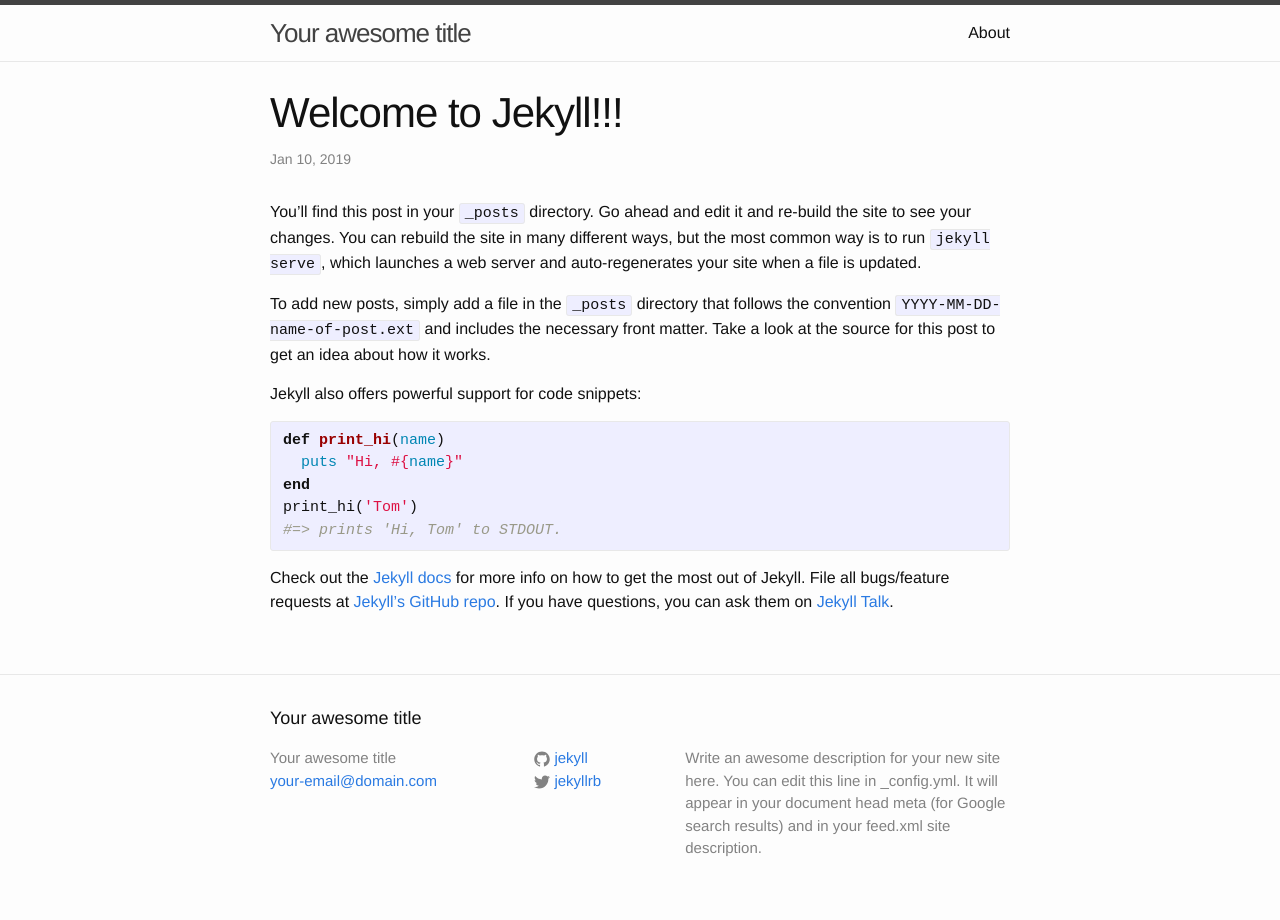
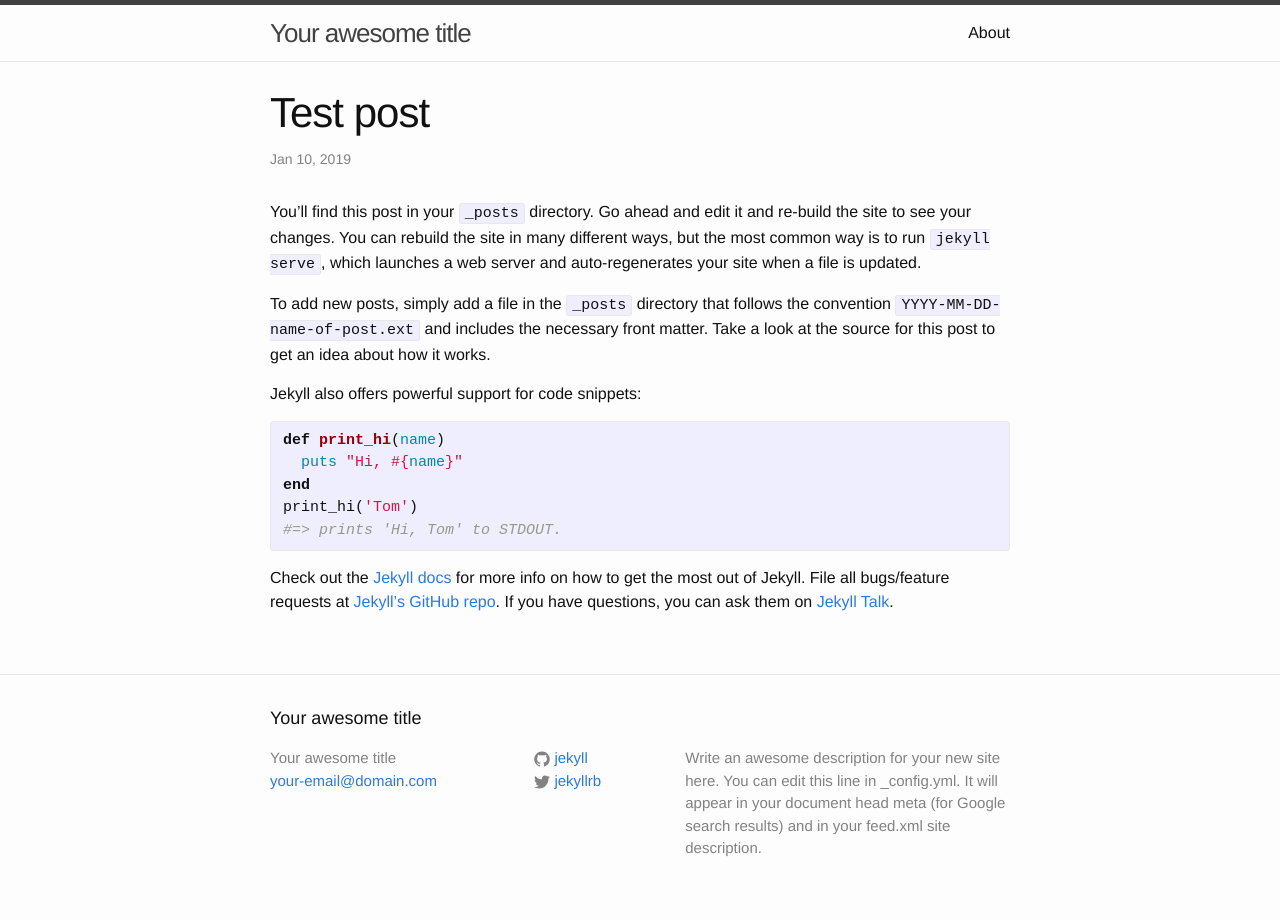
Before and after one commit to ahoernecke/jekyll_test, a Jekyll site: the page built from _posts/2019-01-10-welcome-to-jekyll.markdown, in a window 1280 px wide. Built offline with Jekyll 4.4.1, drawn with Linux system fonts in a browser that asks for light colours.

Commit message:
Updated Welcome To Jekyll

```diff
--- a/_posts/2019-01-10-welcome-to-jekyll.markdown
+++ b/_posts/2019-01-10-welcome-to-jekyll.markdown
@@ -1,5 +1,5 @@
 ---
-title: Welcome to Jekyll!!!
+title: Test post
 date: 2019-01-10 20:46:00 Z
 categories:
 - jekyll
```
